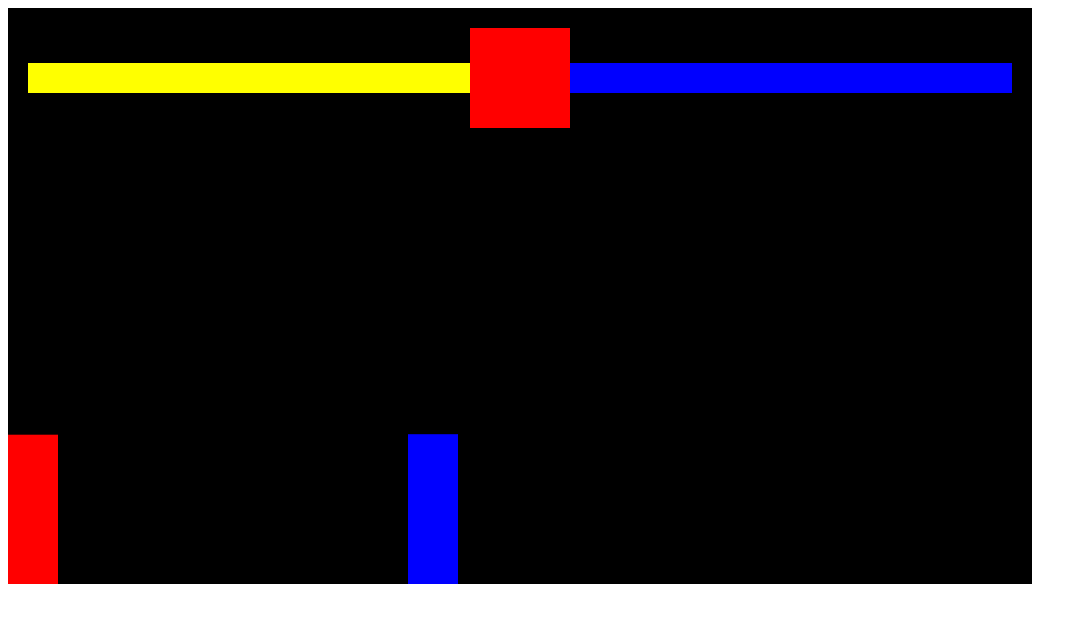
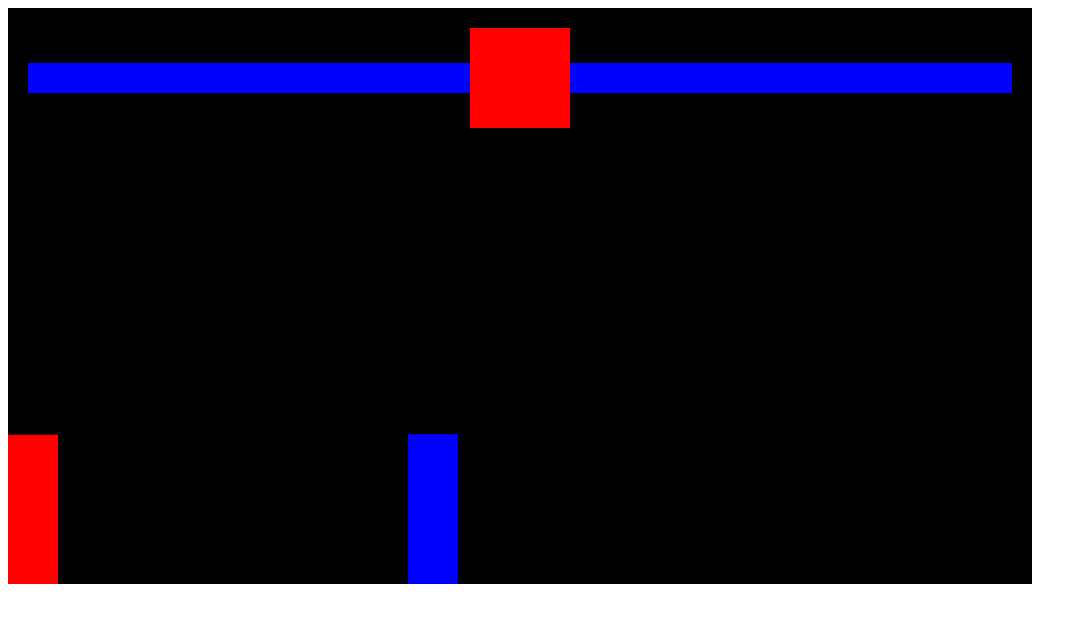
Before and after one commit to itsrdb/fighting-game-js, a plain HTML site: page index.html in a window 1280 px wide. Shown: the whole page, without its empty margins (0-1087 px from the left). Drawn offline with Linux system fonts and the light colour scheme.

Commit message:
player healthbar done

```diff
--- a/index.html
+++ b/index.html
@@ -20,7 +20,20 @@
       "
     >
       <!-- player health -->
-      <div style="background-color: yellow; height: 30px; width: 100%"></div>
+      <div style="position: relative; height: 30px; width: 100%; display: flex; justify-content: flex-end;">
+        <div style="background-color: yellow; height: 30px; width: 100%;"></div>
+        <div
+          id="playerHealth"
+          style="
+            position: absolute;
+            background: blue;
+            top: 0;
+            right: 0;
+            bottom: 0;
+            width: 100%;
+          "
+        ></div>
+      </div>
       <!-- timer -->
       <div
         style="
--- a/index.js
+++ b/index.js
@@ -154,7 +154,8 @@ function animate(){
 
     if(rectangularCollision({rectange1: enemy, rectange2: player}) && enemy.isAttacking){
         enemy.isAttacking = false
-        console.log('enemy.hit')
+        player.health -= 20
+        document.querySelector('#playerHealth').style.width = player.health + '%'
     }
 }
 
```
